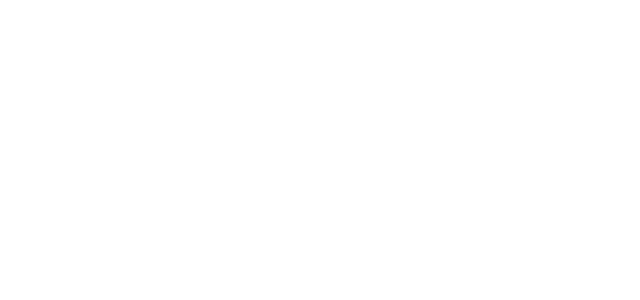
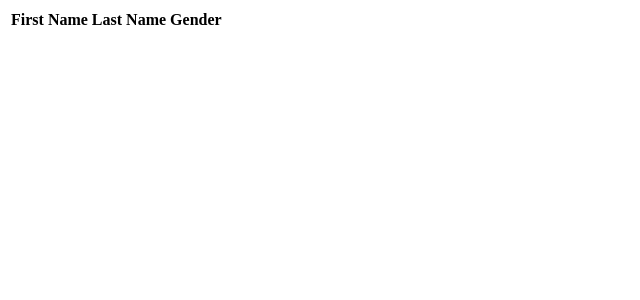
Before and after one commit to kmh8827/EmployeeDirectory, a React (Create React App) app in the folder employee-directory/: page / in a window 1280 px wide. Shown: the top 300 px of the page, without its empty margins (0-640 px from the left). Built offline with nearby package versions, Linux system fonts and the light colour scheme; no server answers.

Commit message:
Added Table Headings

```diff
--- a/employee-directory/src/components/Table.js
+++ b/employee-directory/src/components/Table.js
@@ -1,11 +1,14 @@
 import React from 'react';
+import TableRow from './TableRow';
+import TableHead from './TableHead';
 
 class Table extends React.Component {
 
     render() {
         return (
             <table>
-
+                <TableHead />
+                <TableRow />
             </table>
         )
     }
--- /dev/null
+++ b/employee-directory/src/components/TableHead.js
@@ -0,0 +1,17 @@
+import React from 'react';
+
+class Table extends React.Component {
+
+    render() {
+        return (
+            <tr>
+                <th>First Name</th>
+                <th>Last Name</th>
+                <th>Gender</th>
+            </tr>
+        )
+    }
+
+}
+
+export default Table;
--- a/employee-directory/src/components/TableRow.js
+++ b/employee-directory/src/components/TableRow.js
@@ -0,0 +1,28 @@
+import React from 'react';
+
+class Table extends React.Component {
+
+    state = {
+        people: {}
+    }
+
+    componentDidMount() {
+        fetch('https://randomuser.me/api/')
+        .then(response => response.json())
+        .then(people => {
+            console.log(people);
+            this.setState({ people });
+        })
+    }
+
+    render() {
+        return (
+            <tr>
+
+            </tr>
+        )
+    }
+
+}
+
+export default Table;
```
Also changed, not shown: employee-directory/src/components/TableColumn.js (deleted).
